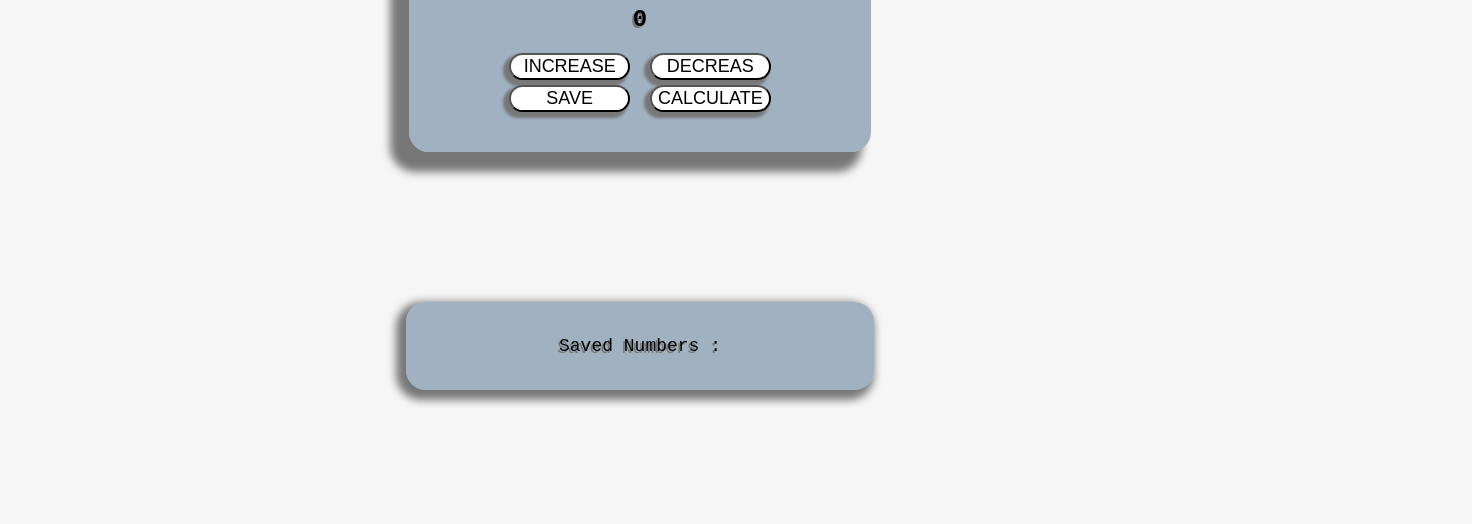
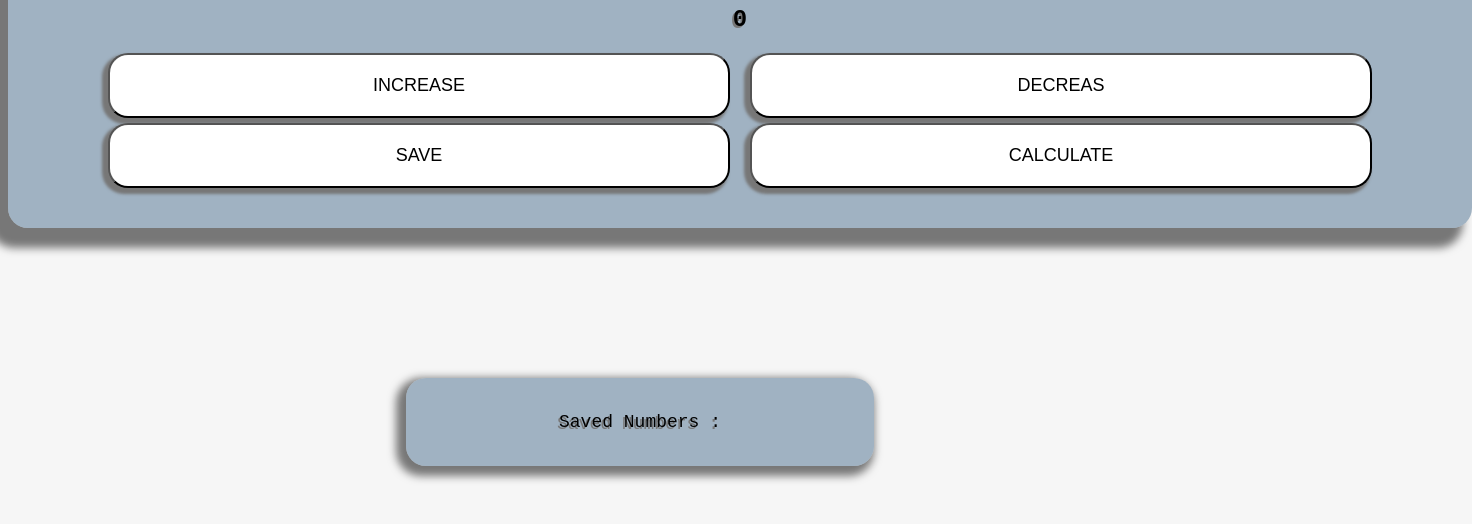
Before and after one commit to Qasim-11/JavaScriptProject, a plain HTML site: page index.html in a window 1280 px wide. Shown: the part 314-838 px from the top of the page, 1472 px wide, since content can reach past the window. Before the commit the page ends 800 px from the top, so only its background shows below. Drawn offline with Linux system fonts and the light colour scheme.

Commit message:
الحمدلله

```diff
--- a/style.css
+++ b/style.css
@@ -10,7 +10,7 @@ body {
     margin: 200px auto;
     text-align : center;
     background-color: rgba(47, 89, 126, 0.432);
-    width: fit-content;
+    width: 100%;
     padding: 40px 100px;
     border-radius: 20px;
     box-shadow:  -14px 15px 8px 5px #777;
@@ -36,6 +36,8 @@ button{
     border-radius: 20px;
     box-shadow:  -4px 4px 3px 2px #777;
     font-size: large;
+    padding: 20px;
+
 
 }
 button:hover{
```
